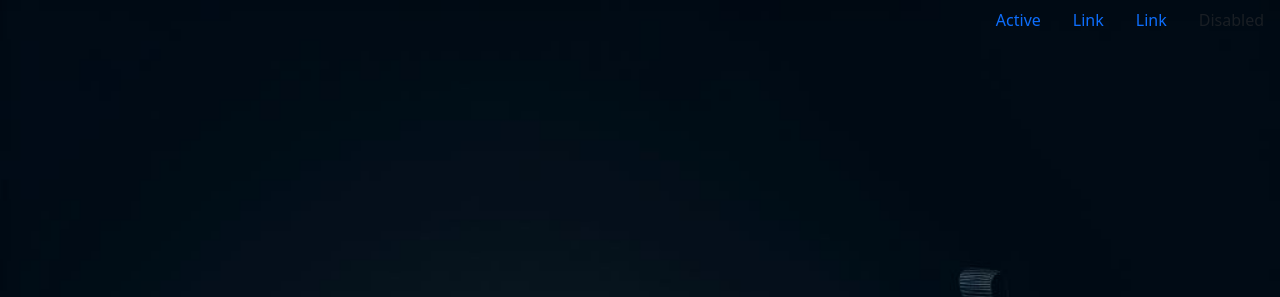
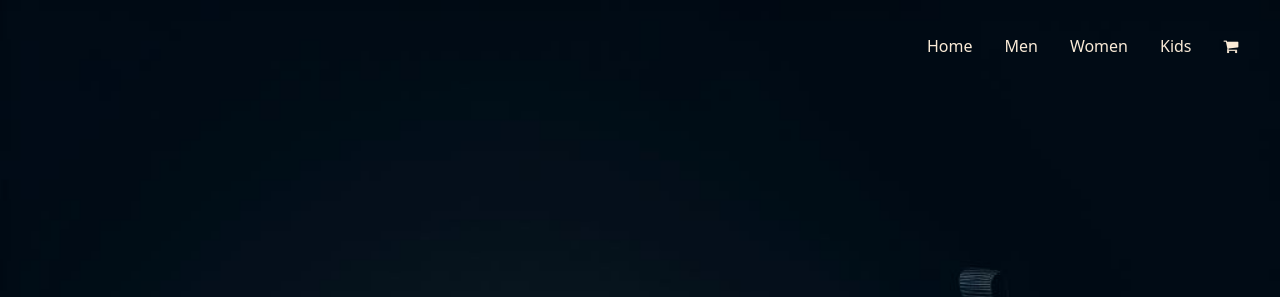
Before and after one commit to pavankovilam/FootWear, a plain HTML site: page index.html in a window 1280 px wide. Shown: the top 297 px of the page. Drawn offline with nearby package versions, Linux system fonts and the light colour scheme.

Commit message:
Edits in CSS

```diff
--- a/index.css
+++ b/index.css
@@ -12,3 +12,10 @@
     padding-left: 7%;
     text-shadow: 3px 3px 5px gold;
 }
+.fixed-top{
+    padding-top: 2%;
+    padding-right: 2%;
+}
+.nav-link{
+    color: antiquewhite;
+}
--- a/index.html
+++ b/index.html
@@ -4,24 +4,28 @@
     <meta charset="UTF-8">
     <meta name="viewport" content="width=device-width, initial-scale=1.0">
     <title>Foot Store</title>
+    <link href="https://cdn.jsdelivr.net/npm/bootstrap@5.3.3/dist/css/bootstrap.min.css" rel="stylesheet" integrity="sha384-QWTKZyjpPEjISv5WaRU9OFeRpok6YctnYmDr5pNlyT2bRjXh0JMhjY6hW+ALEwIH" crossorigin="anonymous">
+    <link rel="stylesheet" href="https://cdnjs.cloudflare.com/ajax/libs/font-awesome/4.7.0/css/font-awesome.min.css">
     <link rel="stylesheet" href="/index.css">
-    <link href="https://cdn.jsdelivr.net/npm/bootstrap@5.3.3/dist/css/bootstrap.min.css" rel="stylesheet" integrity="sha384-QWTKZyjpPEjISv5WaRU9OFeRpok6YctnYmDr5pNlyT2bRjXh0JMhjY6hW+ALEwIH" crossorigin="anonymous">
-</head>
+  </head>
 <body>
     <div id="landing-page">
         <nav class="fixed-top">
             <ul class="nav justify-content-end">
                 <li class="nav-item">
-                  <a class="nav-link active" aria-current="page" href="#">Active</a>
+                  <a class="nav-link active" aria-current="page" href="#">Home</a>
                 </li>
                 <li class="nav-item">
-                  <a class="nav-link" href="#">Link</a>
+                  <a class="nav-link" href="#">Men</a>
                 </li>
                 <li class="nav-item">
-                  <a class="nav-link" href="#">Link</a>
+                  <a class="nav-link" href="#">Women</a>
                 </li>
                 <li class="nav-item">
-                  <a class="nav-link disabled" aria-disabled="true">Disabled</a>
+                  <a class="nav-link" href="#">Kids</a>
+                </li>
+                <li class="nav-item">
+                  <a class="nav-link"><i class="fa fa-shopping-cart"></i></a>
                 </li>
               </ul>
           </nav>
```
